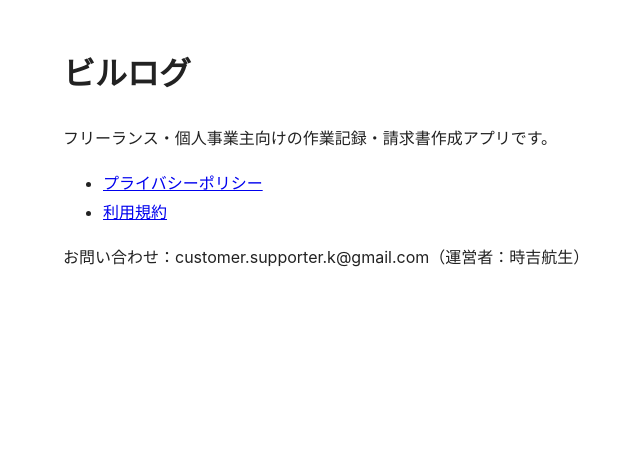
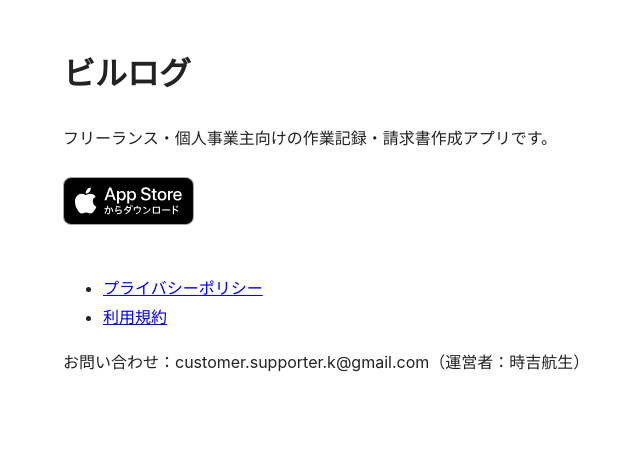
Before and after one commit to tokkeydayo/birulog, a plain HTML site: page index.html in a window 1280 px wide. Shown: the whole page, without its empty margins (217-857 px from the left). Drawn offline with Linux system fonts and the light colour scheme.

Commit message:
トップページにApp Storeバッジとリンクを追加
Co-Authored-By: Claude Opus 5.5 <noreply@anthropic.com>

```diff
--- a/index.html
+++ b/index.html
@@ -6,11 +6,14 @@
 <title>ビルログ</title>
 <style>
 body { font-family: -apple-system, "Hiragino Sans", sans-serif; max-width: 720px; margin: 0 auto; padding: 24px 16px 64px; line-height: 1.8; color: #222; }
+.badge { display: inline-block; margin: 8px 0 24px; }
+.badge img { height: 48px; width: auto; display: block; }
 </style>
 </head>
 <body>
 <h1>ビルログ</h1>
 <p>フリーランス・個人事業主向けの作業記録・請求書作成アプリです。</p>
+<a class="badge" href="https://apps.apple.com/jp/app/id6834814341"><img src="app-store-badge.svg" alt="App Storeからダウンロード"></a>
 <ul>
 <li><a href="privacy.html">プライバシーポリシー</a></li>
 <li><a href="terms.html">利用規約</a></li>
```
Also changed, not shown: app-store-badge.svg (added).
